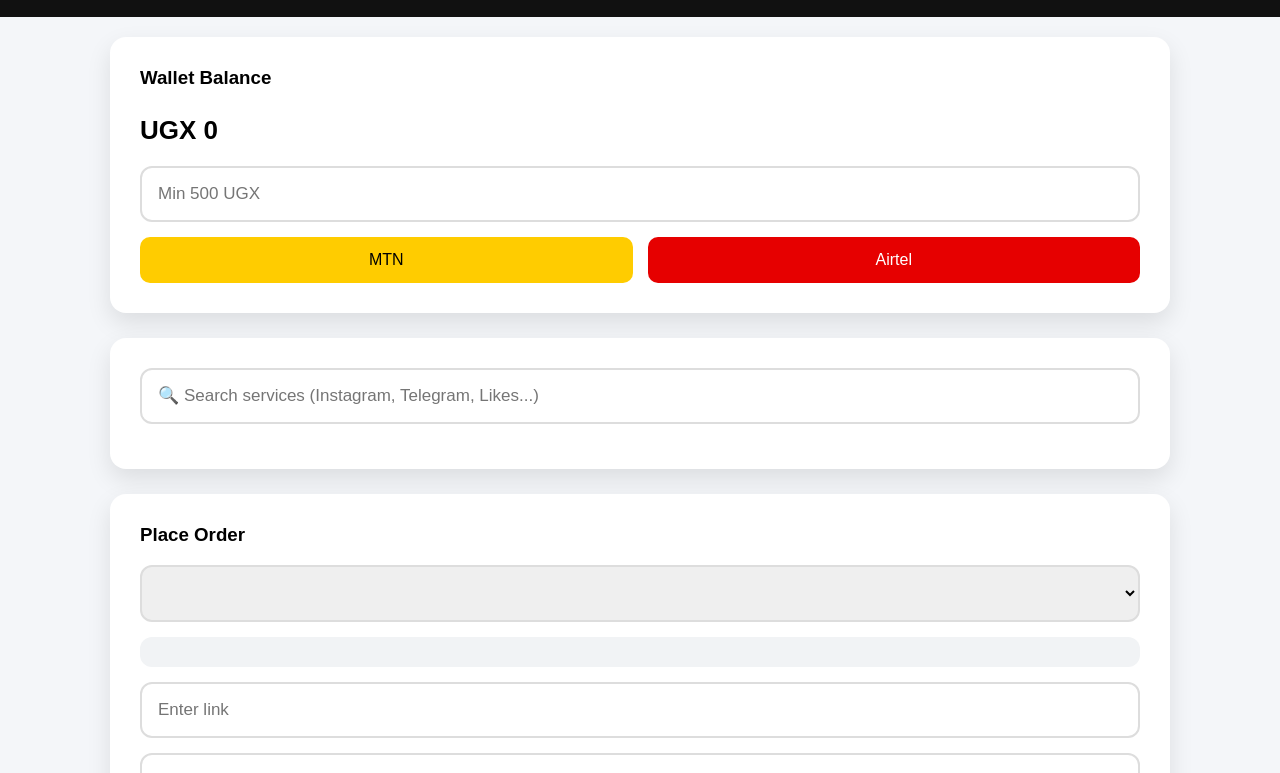
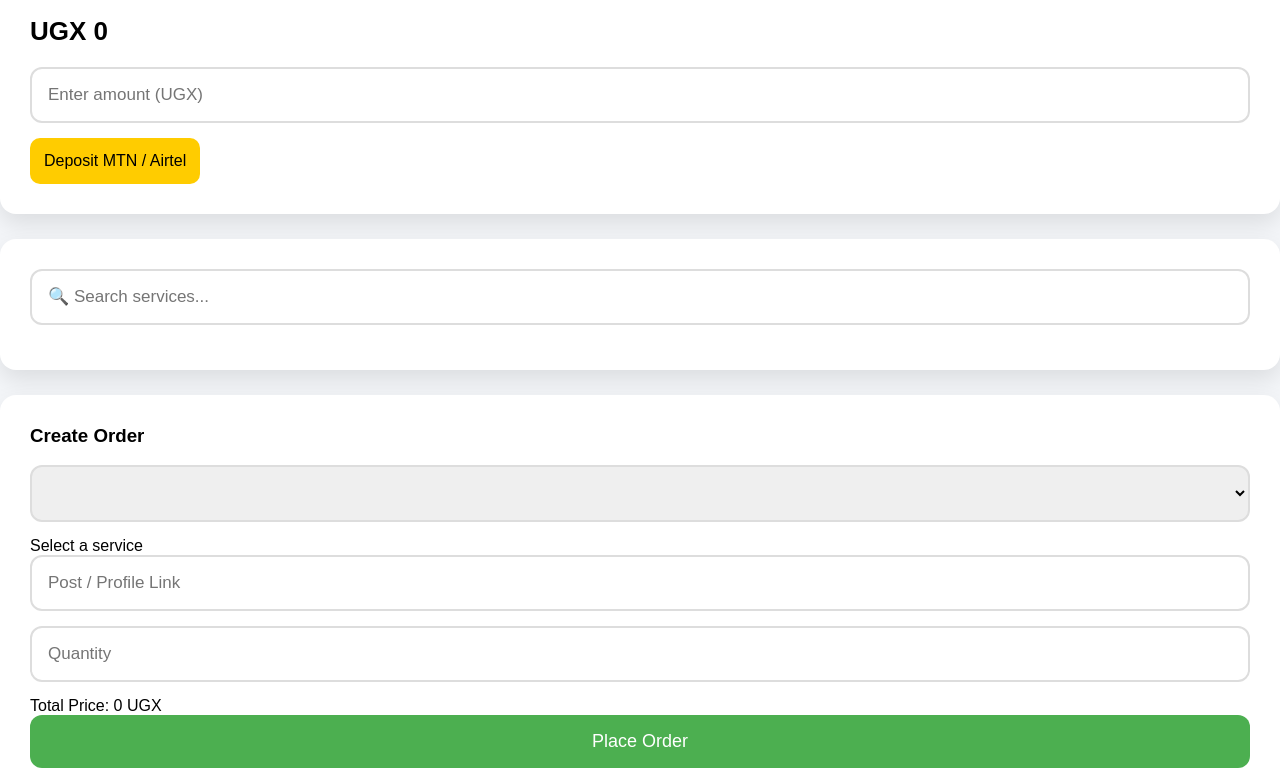
Before and after one commit to ashbelz123-droid/AshAz-Boost, a website: page public/dashboard.html in a window 1280 px wide. Shown: the part 91-864 px from the top of the page. Drawn offline with Linux system fonts and the light colour scheme; no server answers.

Commit message:
Update dashboard.html

```diff
--- a/public/dashboard.html
+++ b/public/dashboard.html
@@ -1,56 +1,55 @@
 <!DOCTYPE html>
-<html>
+<html lang="en">
 <head>
-  <title>User Dashboard</title>
+  <meta charset="UTF-8">
+  <title>AshMediaBoost – Premium Dashboard</title>
   <link rel="stylesheet" href="style.css">
 </head>
 <body>
 
-<header class="topbar">
-  <h2>Dashboard</h2>
+<header class="header">
+  <div class="logo">AshMediaBoost</div>
+  <div class="user">Premium User</div>
 </header>
 
-<div class="container">
+<div class="main">
 
-  <!-- WALLET -->
-  <div class="card">
+  <!-- WALLET CARD -->
+  <div class="card wallet-card">
     <h3>Wallet Balance</h3>
-    <p id="wallet">UGX 0</p>
+    <div id="wallet" class="wallet-amount">UGX 0</div>
 
-    <input id="deposit" type="number" placeholder="Min 500 UGX">
-
-    <div class="pay-btns">
-      <button class="mtn" onclick="deposit()">MTN</button>
-      <button class="airtel" onclick="deposit()">Airtel</button>
-    </div>
+    <input id="deposit" type="number" placeholder="Enter amount (UGX)">
+    <button class="btn mtn" onclick="deposit()">Deposit MTN / Airtel</button>
   </div>
 
   <!-- SEARCH -->
   <div class="card">
     <input
+      id="serviceSearch"
       type="text"
-      id="serviceSearch"
-      placeholder="🔍 Search services (Instagram, Telegram, Likes...)"
+      placeholder="🔍 Search services..."
       onkeyup="filterServices()"
     />
   </div>
 
-  <!-- ORDER -->
-  <div class="card">
-    <h3>Place Order</h3>
+  <!-- ORDER CARD -->
+  <div class="card order-card">
+    <h3>Create Order</h3>
 
-    <select id="service"></select>
+    <select id="service" onchange="updatePrice()"></select>
 
-    <div id="desc" class="desc"></div>
+    <div id="desc" class="service-desc">Select a service</div>
 
-    <input id="link" placeholder="Enter link">
+    <input id="link" placeholder="Post / Profile Link">
     <input id="qty" type="number" placeholder="Quantity">
 
-    <p class="price">
-      Price: <span id="price">0</span> UGX
-    </p>
+    <div class="price-box">
+      Total Price:
+      <span id="price">0</span> UGX
+    </div>
 
-    <button class="order-btn" onclick="order()">Place Order</button>
+    <button class="btn order-btn" onclick="placeOrder()">Place Order</button>
   </div>
 
 </div>
```
